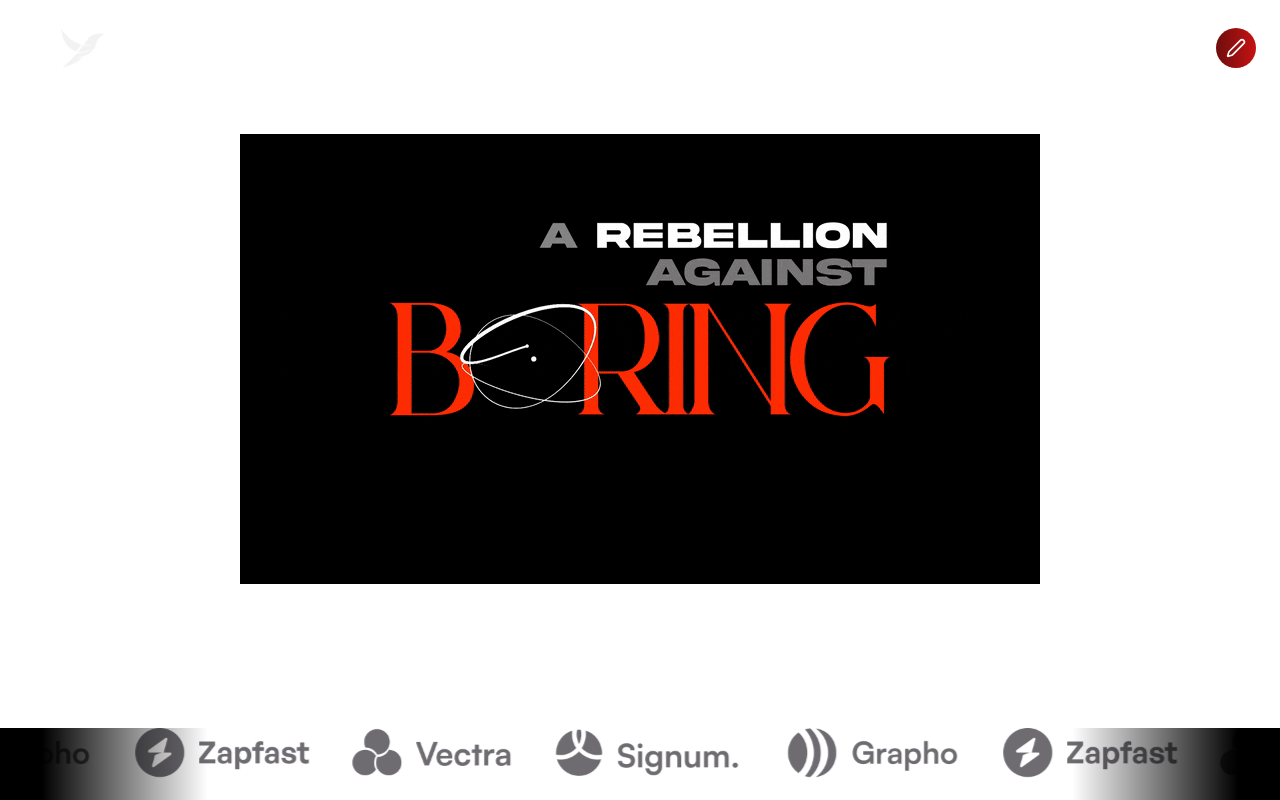
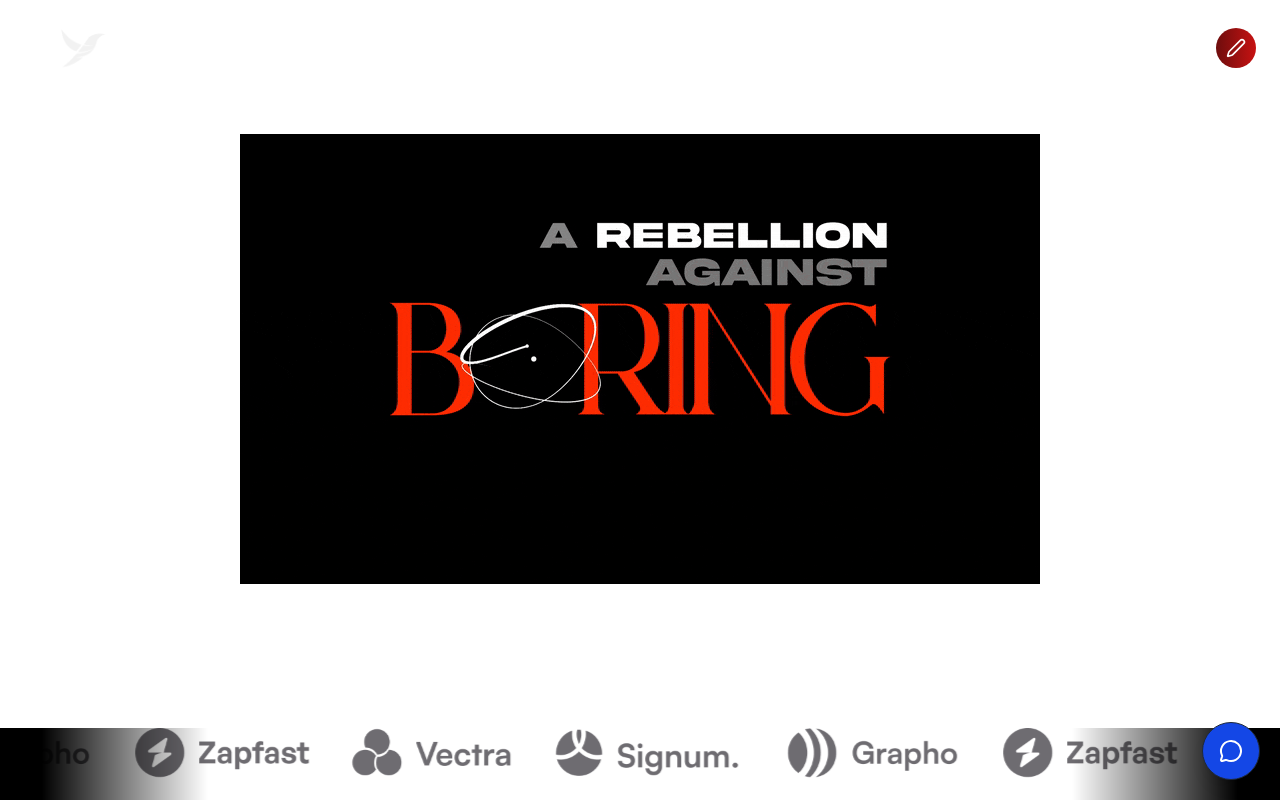
Before and after one commit to abrarkhalidofficial/Refly2025, a Next.js app: page / in a window 1280 px wide. Shown: the top 800 px of the page. Built offline with nearby package versions, Linux system fonts and the light colour scheme.

Commit message:
Update page.tsx

```diff
--- a/app/page.tsx
+++ b/app/page.tsx
@@ -1,3 +1,4 @@
+import Chatbot from '@/components/chat-bot';
 import Footer from '@/components/footer';
 import ContactForm from '@/components/form-section';
 import Header from '@/components/header';
@@ -16,6 +17,7 @@ export default function Home() {
       <WebsiteDesign />
       <ContactForm />
       <Footer />
+      <Chatbot />
     </>
   );
 }
```
